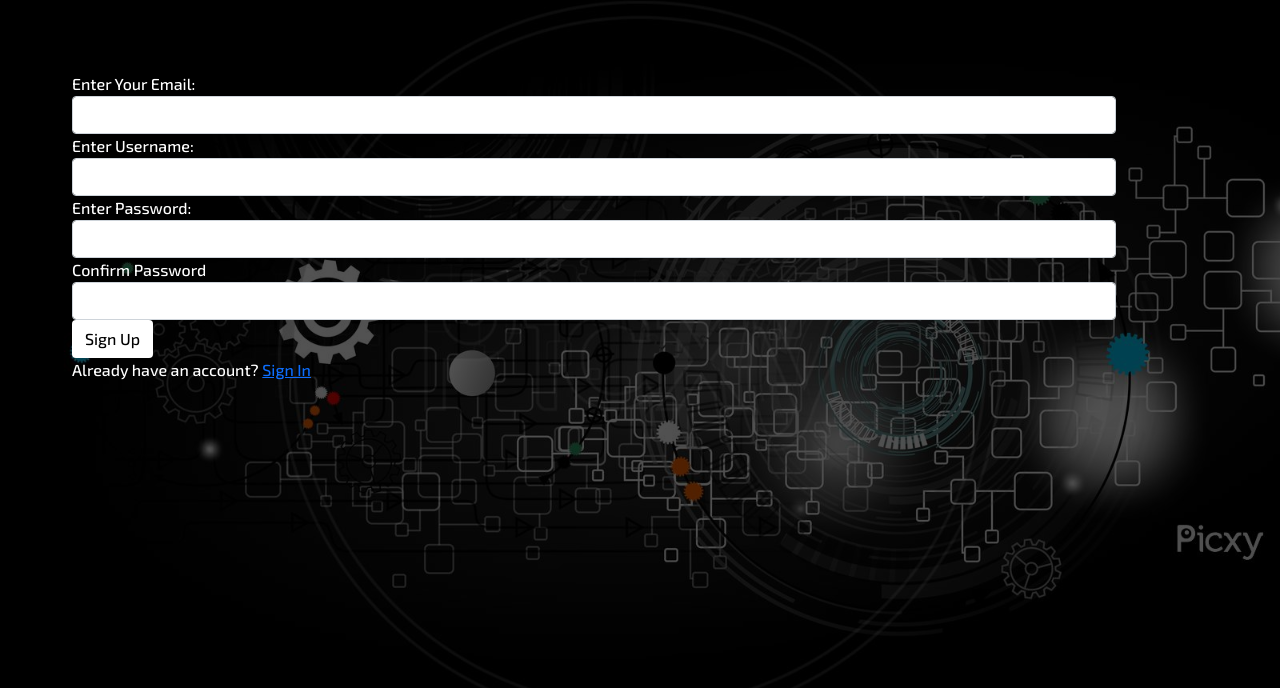
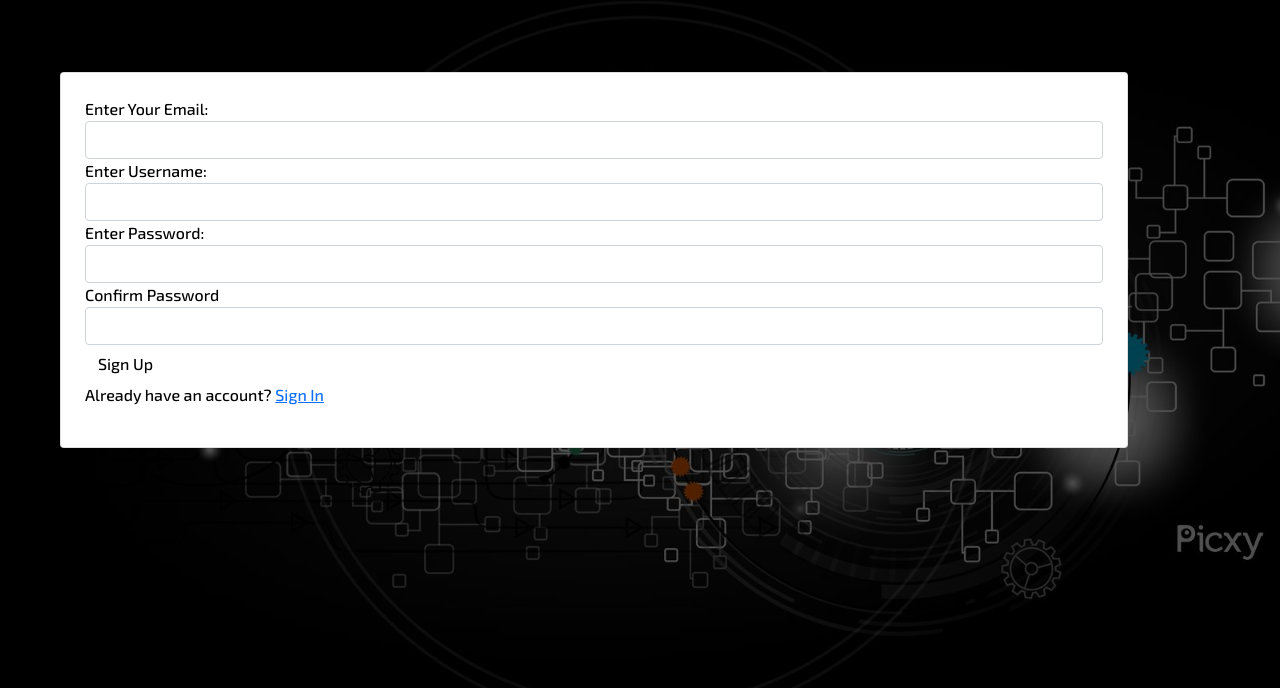
Before and after one commit to Lyonsmasawa/x-zone, a Flask app: page /authenticate/register in a window 1280 px wide. Shown: the top 688 px of the page. Run offline with Flask 2, Linux system fonts and the light colour scheme; some libraries are stand-ins or nearby versions.

Commit message:
deploy to heroku

```diff
--- a/app/templates/auth/login.html
+++ b/app/templates/auth/login.html
@@ -9,7 +9,7 @@
 {% block main %}
 <div class="container text-white p-5 m-4">
     <div class="row">
-        <div class="col">
+        <div class="col card text-black p-4">
             {{wtf.quick_form(login_form)}}
             <br>
             <p>Don't have an account? <a href="{{url_for('auth.register')}}">Sign Up</a></p>
--- a/app/templates/auth/register.html
+++ b/app/templates/auth/register.html
@@ -10,7 +10,7 @@
 {% block main %}
 <div class="container text-white p-5 m-4">
     <div class="row">
-        <div class="col">
+        <div class="col card text-black p-4">
             {{wtf.quick_form(register_form)}}
             <p>Already have an account? <a href="{{url_for('auth.login')}}">Sign In</a></p>
         </div>
```
